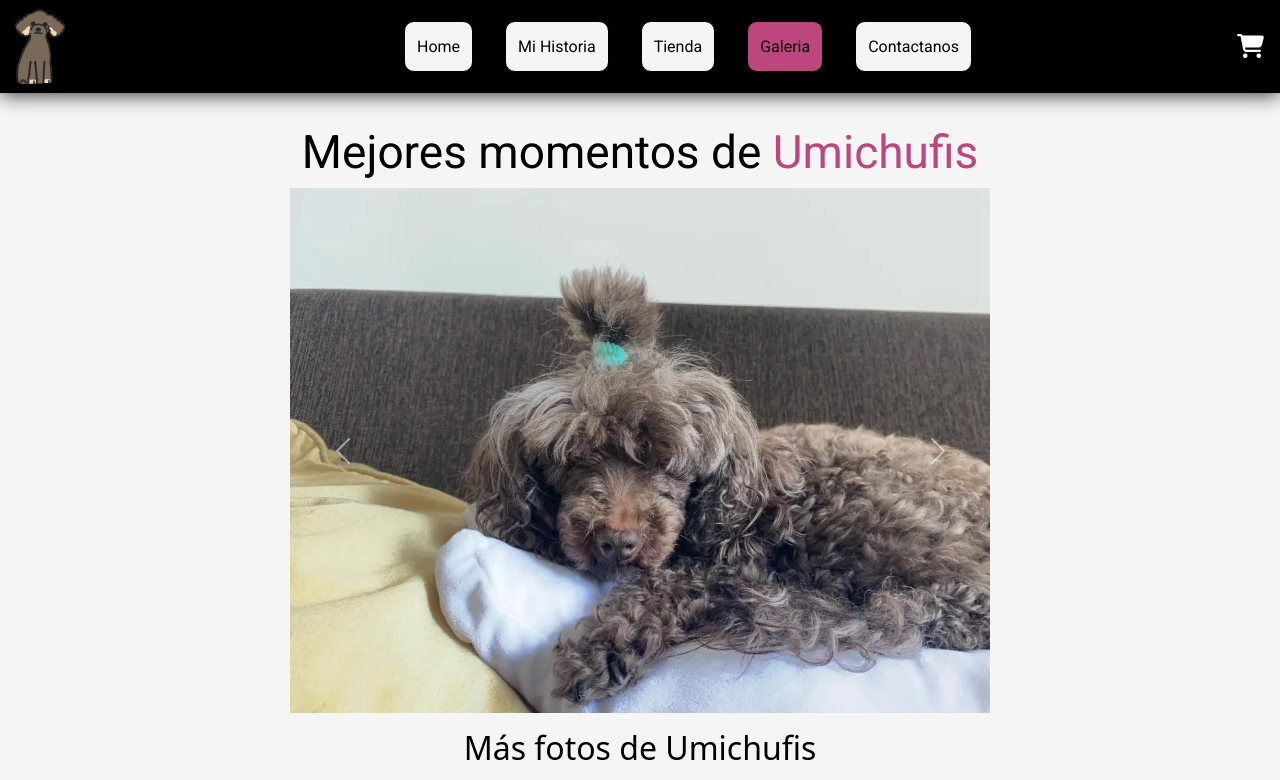
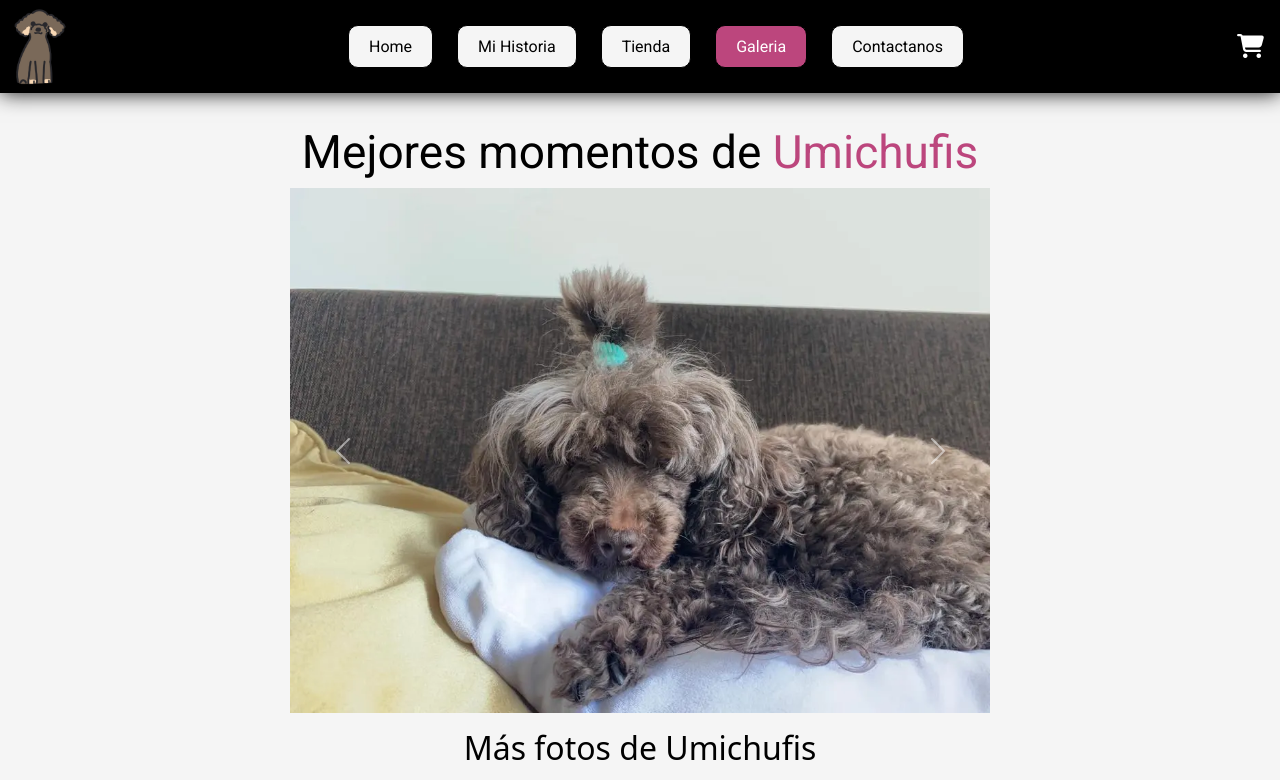
Before and after one commit to chiaritax/UmichufisDW, a website: page pages/galeria.html in a window 1280 px wide. Shown: the top 780 px of the page. Drawn offline with nearby package versions, Linux system fonts and the light colour scheme.

Commit message:
SEO 100%

```diff
--- a/pages/galeria.html
+++ b/pages/galeria.html
@@ -179,7 +179,7 @@
           <input type="email" name="email" id="" placeholder="E-mail" />
         </div>
         <div class="botonEnviar">
-          <a>Enviar</a>
+          <button>Enviar</button>
         </div>
       </div>
     </section>
--- a/scss/partials/_buttons.scss
+++ b/scss/partials/_buttons.scss
@@ -6,8 +6,9 @@
 
 .botonEnviar {
   margin-top: 0.2rem;
-
-  @include buttons($fuenteTextos, $pastelMagenta, $pastelMagentaOscuro, $blanco, 150px);
+  button {
+    @include buttons($fuenteTextos, $pastelMagenta, $pastelMagentaOscuro, $blanco, 150px);
+  }
 }
 
 .itemUmichufisBody {
--- a/scss/partials/_header.scss
+++ b/scss/partials/_header.scss
@@ -22,6 +22,7 @@ header {
       align-items: center;
       flex-wrap: wrap;
       margin: 0;
+      padding: 0;
 
       @media screen and (max-width: 768px) {
         flex-direction: column;
@@ -33,8 +34,8 @@ header {
       li {
         list-style: none;
         font-size: 1rem;
-        margin-left: 2rem;
-        padding: 12px;
+        margin-left: 1.5rem;
+        padding: 8px;
         color: $black;
         background-color: $whitesmoke;
         border: 1px solid $black;
@@ -48,17 +49,28 @@ header {
 
         &:hover {
           background-color: $pastelMagenta;
+          a {
+            color: $blanco!important;
+          }
+        }
+
+        &:first-child {
+          margin-left: 0;
         }
 
         a {
           text-decoration: none;
           color: $black !important;
           font-family: $fuenteTitulo;
+          padding: 12px;
         }
       }
 
       .active {
         background-color: $pastelMagenta;
+        a {
+          color: $blanco!important;
+        }
       }
     }
 
```
Also changed, not shown: index.html (+1 -1 lines), pages/contacto.html (+1 -1 lines), pages/historia.html (+1 -1 lines), pages/tienda.html (+1 -1 lines), css/style.css.
